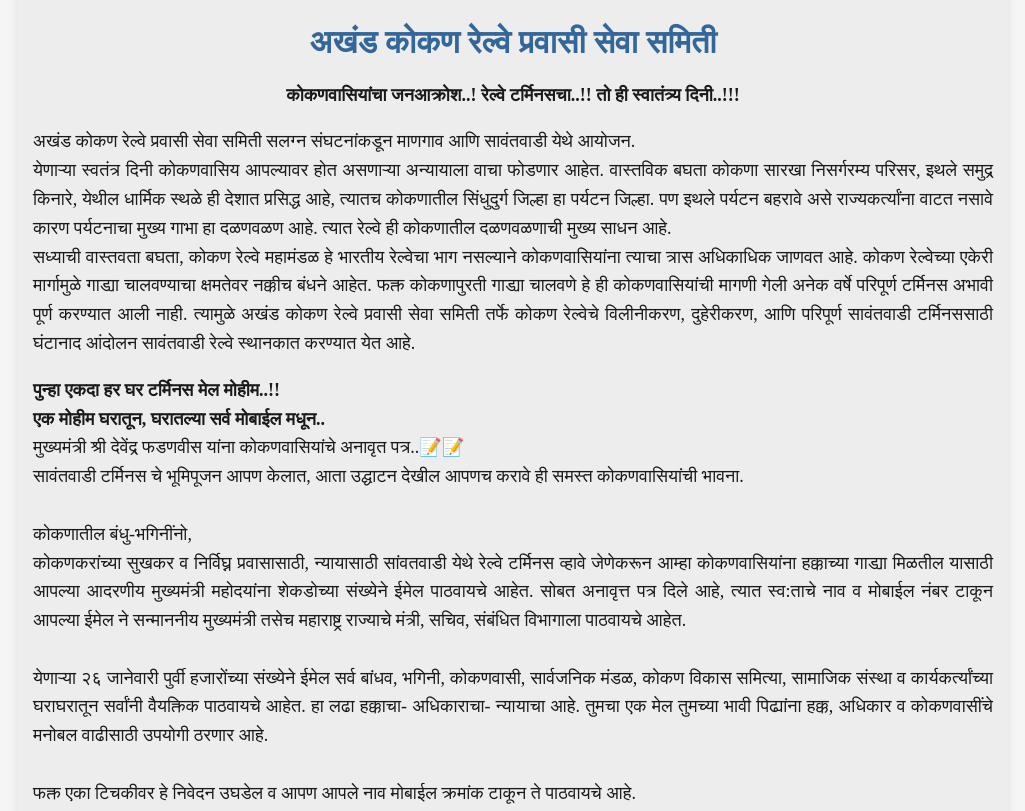
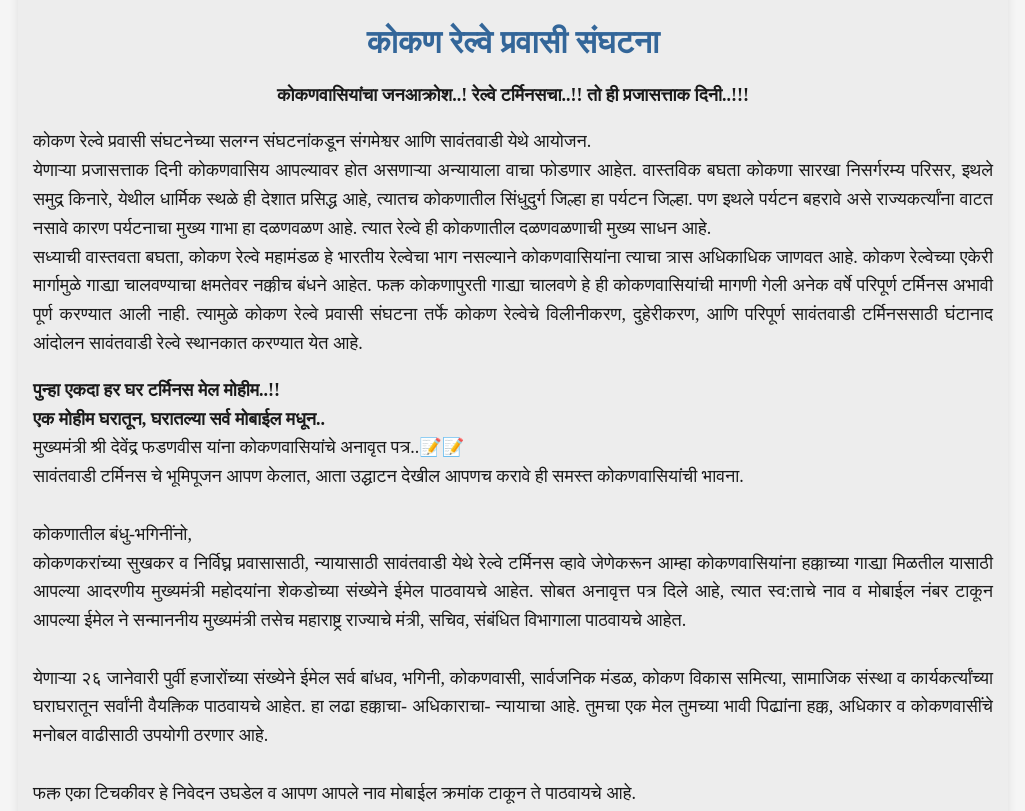
Before and after one commit to siddhesh11082002/swnd-kr-updated, a plain HTML site: page index.html in a window 1280 px wide. Shown: the part 1082-1893 px from the top of the page, without its empty margins (127-1152 px from the left). Drawn offline with nearby package versions, Linux system fonts and the light colour scheme; files whose address does not match are found by name; a web font is replaced by a local one.

Commit message:
some minor bugs in content changed

```diff
--- a/index.html
+++ b/index.html
@@ -72,10 +72,9 @@
     </header>
 
     <main>
-        <!-- Home Section -->
         <section id="home" class="hero-section">
             <div class="hero-content">
-                <h1>कोकण रेल्वे प्रवासी संघटना , सावंतवाडी .</h1>
+                <h1>कोकण रेल्वे प्रवासी संघटना, सावंतवाडी.</h1>
                 <h2>प्रवाशांच्या हक्कांसाठी लढा, सुरक्षित आणि सोयीस्कर प्रवासाचा ध्यास!</h2>
                 <a href="#about" class="hero-button">अधिक जाणून घ्या</a>
                 <a class="donation-button">देणगी</a>
@@ -89,8 +88,8 @@
                 <p> सावंतवाडी टर्मिनसचे भूमिपूजन होऊन २७ जून रोजी ९ वर्षे पूर्ण झाली.
                     आजतागायत हे रेल्वेचे टर्मिनस विविध कारणांमुळे रखडले.
                     हे टर्मिनस सुरू होण्यासाठी येथे पाण्याची सोय, टर्मिनस बिल्डिंग, रस्ता होणे गरजेचे होती परंतु यासाठी गेले ९ वर्षे काहीच हालचाली झाल्या नाहीत.
-                    सावंतवाडी शहराला ऐतिहासिक वारसा असून हे शहर पर्यटन शहर देखील आहे, शिरोडा येथील समुद्र किनारा, आरोंदा किरणपाणी, आंबोली हील स्टेशन, रेडी बंदर इत्यादी, येथील पर्यटनाला या   टर्मिनस ने नक्कीच चांगले दिवस आणले असते.परंतु टर्मिनस नसल्याकारणाने याचा फटका येथील पर्यटनावर होत आहे.
-                    त्यात सावंतवाडी स्थानकातून गेल्या तीन वर्षात राजधानी एक्स्प्रेस, गरीब रथ एक्स्प्रेस आणि नागपूर मडगाव एक्स्प्रेस चा थांबा काढून घेण्यात आला.याचा परिणाम येथील अर्थकारणाला नक्कीच होतोय.त्यामुळे या होणाऱ्या गैरसोयीवर आवाज उठवण्यासाठी कोकण रेल्वे प्रवासी संघटना सावंतवाडीची स्थापना करण्यात आली.
+                    सावंतवाडी शहराला ऐतिहासिक वारसा असून हे शहर पर्यटन शहर देखील आहे, शिरोडा येथील समुद्र किनारा, आरोंदा किरणपाणी, आंबोली हील स्टेशन, रेडी बंदर इत्यादी, येथील पर्यटनाला या   टर्मिनस ने नक्कीच चांगले दिवस आणले असते. परंतु टर्मिनस नसल्याकारणाने याचा फटका येथील पर्यटनावर होत आहे.
+                    त्यात सावंतवाडी स्थानकातून गेल्या तीन वर्षात राजधानी एक्स्प्रेस, गरीब रथ एक्स्प्रेस आणि नागपूर मडगाव एक्स्प्रेस चा थांबा काढून घेण्यात आला. याचा परिणाम येथील अर्थकारणाला नक्कीच होतोय. त्यामुळे या होणाऱ्या गैरसोयीवर आवाज उठवण्यासाठी कोकण रेल्वे प्रवासी संघटना सावंतवाडीची स्थापना करण्यात आली.
                     जेणेकरून रखडलेले सावंतवाडी टर्मिनस चे काम परिपूर्ण करून त्याला प्राध्यापक कै मधू दंडवते यांचे नाव देण्यात यावे आणि सावंतवाडी स्थानकाचा दर्जा पुन्हा प्राप्त करण्यासाठी शासन स्तरावर पाठपुरावा केला जाईल.</p>
             </div>
         </section>
@@ -104,18 +103,18 @@
                 <img src="images/logo/logo11.png" alt="Logo">
             </div>
             <div class="content">
-            <h2>अखंड कोकण रेल्वे प्रवासी सेवा समिती</h2>
+                <h2>कोकण रेल्वे प्रवासी संघटना</h2>
                 <p style="text-align: center;"><b>कोकणवासियांचा जनआक्रोश..!
                 रेल्वे टर्मिनसचा..!!
-            तो ही स्वातंत्र्य दिनी..!!!</b></p>
+                तो ही प्रजासत्ताक दिनी..!!!</b></p>
                 <p>
-                अखंड कोकण रेल्वे प्रवासी सेवा समिती सलग्न संघटनांकडून माणगाव आणि सावंतवाडी येथे आयोजन.
+                    कोकण रेल्वे प्रवासी संघटनेच्या सलग्न संघटनांकडून संगमेश्वर आणि सावंतवाडी येथे आयोजन.
                     <br>
-                येणाऱ्या स्वतंत्र दिनी कोकणवासिय आपल्यावर होत असणाऱ्या अन्यायाला वाचा फोडणार आहेत.
+                    येणाऱ्या प्रजासत्ताक दिनी कोकणवासिय आपल्यावर होत असणाऱ्या अन्यायाला वाचा फोडणार आहेत.
                     वास्तविक बघता कोकणा सारखा निसर्गरम्य परिसर, इथले समुद्र किनारे, येथील धार्मिक स्थळे ही देशात प्रसिद्ध आहे, त्यातच कोकणातील सिंधुदुर्ग जिल्हा हा पर्यटन जिल्हा. पण इथले पर्यटन बहरावे असे राज्यकर्त्यांना वाटत नसावे कारण पर्यटनाचा मुख्य गाभा हा दळणवळण आहे. त्यात रेल्वे ही कोकणातील दळणवळणाची मुख्य साधन आहे.
                     <br>
                     सध्याची वास्तवता बघता, कोकण रेल्वे महामंडळ हे भारतीय रेल्वेचा भाग नसल्याने कोकणवासियांना त्याचा त्रास अधिकाधिक जाणवत आहे. कोकण रेल्वेच्या एकेरी मार्गामुळे गाड्या चालवण्याचा क्षमतेवर नक्कीच बंधने आहेत. फक्त कोकणापुरती गाड्या चालवणे हे ही कोकणवासियांची मागणी गेली अनेक वर्षे परिपूर्ण टर्मिनस अभावी पूर्ण करण्यात आली नाही.
-                त्यामुळे अखंड कोकण रेल्वे प्रवासी सेवा समिती तर्फे कोकण रेल्वेचे विलीनीकरण, दुहेरीकरण, आणि परिपूर्ण सावंतवाडी टर्मिनससाठी घंटानाद आंदोलन सावंतवाडी रेल्वे स्थानकात करण्यात येत आहे.
+                    त्यामुळे कोकण रेल्वे प्रवासी संघटना तर्फे कोकण रेल्वेचे विलीनीकरण, दुहेरीकरण, आणि परिपूर्ण सावंतवाडी टर्मिनससाठी घंटानाद आंदोलन सावंतवाडी रेल्वे स्थानकात करण्यात येत आहे.
                 </p>
                 <p>
                     <b>पुन्हा एकदा हर घर टर्मिनस मेल मोहीम..!!</b>
@@ -128,7 +127,7 @@
                     <br><br>
                     कोकणातील बंधु-भगिनींनो,
                     <br>
-                कोकणकरांच्या सुखकर व निर्विघ्न प्रवासासाठी, न्यायासाठी सांवतवाडी येथे रेल्वे टर्मिनस व्हावे जेणेकरून आम्हा कोकणवासियांना हक्काच्या गाड्या मिळतील यासाठी आपल्या आदरणीय मुख्यमंत्री महोदयांना शेकडोच्या संख्येने ईमेल पाठवायचे आहेत. सोबत अनावृत्त पत्र दिले आहे, त्यात स्व:ताचे नाव व मोबाईल नंबर टाकून आपल्या ईमेल ने सन्माननीय मुख्यमंत्री तसेच महाराष्ट्र राज्याचे मंत्री, सचिव, संबंधित विभागाला पाठवायचे आहेत.
+                    कोकणकरांच्या सुखकर व निर्विघ्न प्रवासासाठी, न्यायासाठी सावंतवाडी येथे रेल्वे टर्मिनस व्हावे जेणेकरून आम्हा कोकणवासियांना हक्काच्या गाड्या मिळतील यासाठी आपल्या आदरणीय मुख्यमंत्री महोदयांना शेकडोच्या संख्येने ईमेल पाठवायचे आहेत. सोबत अनावृत्त पत्र दिले आहे, त्यात स्व:ताचे नाव व मोबाईल नंबर टाकून आपल्या ईमेल ने सन्माननीय मुख्यमंत्री तसेच महाराष्ट्र राज्याचे मंत्री, सचिव, संबंधित विभागाला पाठवायचे आहेत.
                     <br><br>
                     येणाऱ्या २६ जानेवारी पुर्वी हजारोंच्या संख्येने ईमेल सर्व बांधव, भगिनी, कोकणवासी, सार्वजनिक मंडळ, कोकण विकास समित्या, सामाजिक संस्था व कार्यकर्त्यांच्या घराघरातून सर्वांनी वैयक्तिक पाठवायचे आहेत. हा लढा हक्काचा- अधिकाराचा- न्यायाचा आहे. तुमचा एक मेल तुमच्या भावी पिढ्यांना हक्क, अधिकार व कोकणवासींचे मनोबल वाढीसाठी उपयोगी ठरणार आहे.
                     <br><br>
--- a/script.js
+++ b/script.js
@@ -257,8 +257,6 @@
 
 
 // voice section
-
-
     // Import the functions you need from the SDKs you need
     import { initializeApp } from "https://www.gstatic.com/firebasejs/11.2.0/firebase-app.js";
     import { getAnalytics } from "https://www.gstatic.com/firebasejs/11.2.0/firebase-analytics.js";
```
Lines whose indentation alone changed are shown as unchanged.
